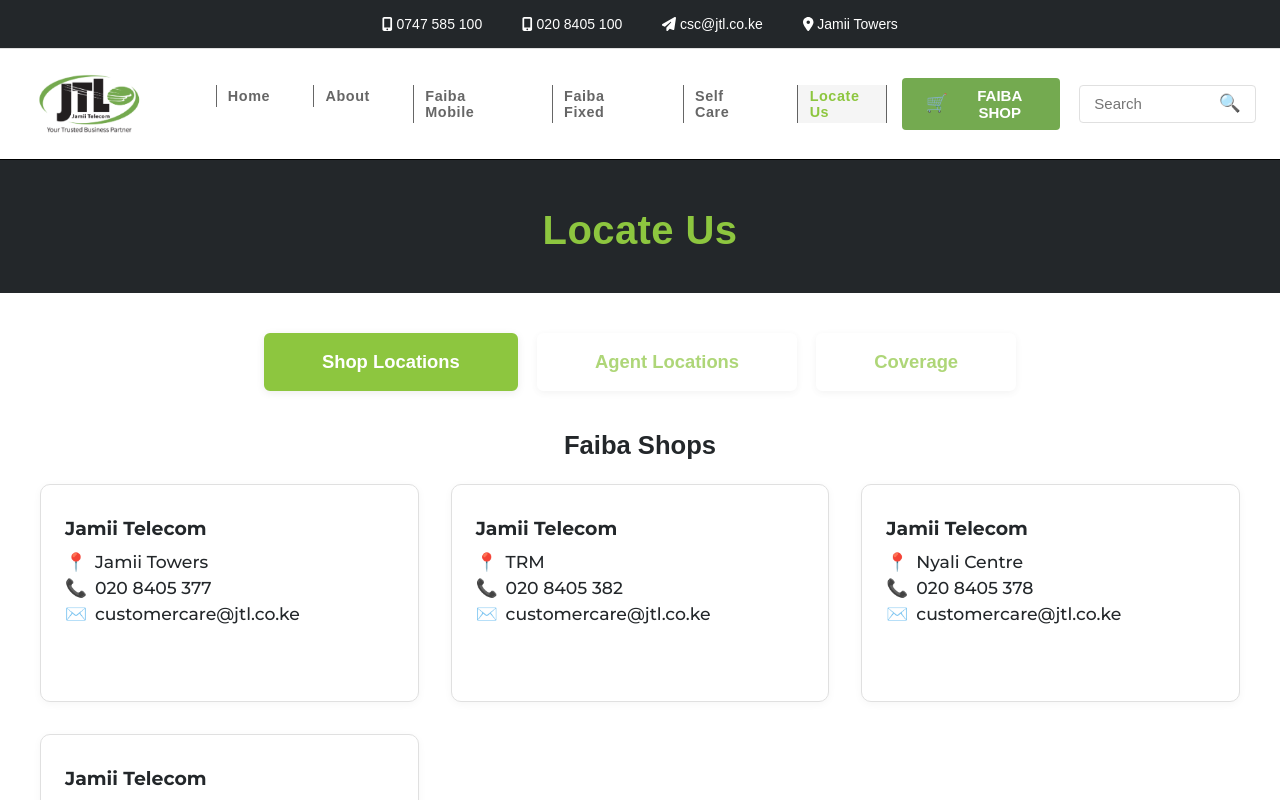
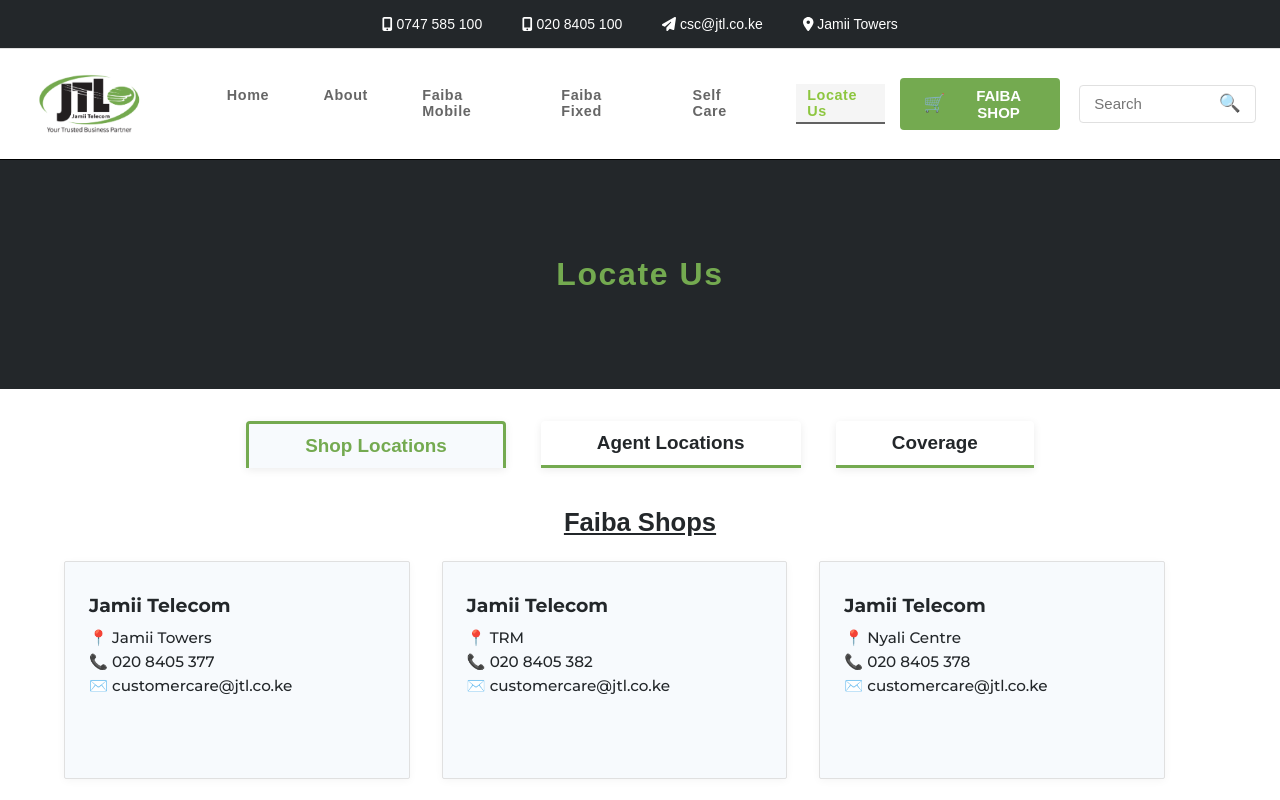
Before and after one commit to tedmorara21/JTL-Website-Refactor, a React (Vite) app in the folder jtl-upgrade-vite/: page /locate-us in a window 1280 px wide. Shown: the top 800 px of the page. Built offline with nearby package versions, Linux system fonts and the light colour scheme.

Commit message:
finished locate us page

```diff
--- a/jtl-upgrade-vite/src/components/Header/Header.css
+++ b/jtl-upgrade-vite/src/components/Header/Header.css
@@ -110,22 +110,23 @@
   border-radius: 0px;
   transition: color 0.2s, background 0.2s;
 
-  border-left: solid 1px rgba(0, 0, 0, .6);
+  /* border-left: solid 1px rgba(0, 0, 0, .6); */
   /* border-right: solid 1px rgba(0, 0, 0, .6); */
 }
 
 .header-links ul li a:hover {
   color: #8dc63f;
   background: #f5f5f5;
-  border-left: solid 1px rgba(0, 0, 0, .6);
+  border-bottom: solid 2px rgba(0, 0, 0, .6);
 }
 
 .header-links ul li a.active {
   color: #8dc63f;
   background: #f5f5f5;
-
+  /*
   border-right: solid 1px rgba(0, 0, 0, .6);
-  border-left: solid 1px rgba(0, 0, 0, .6);
+  border-left: solid 1px rgba(0, 0, 0, .6); */
+  border-bottom: solid 2px rgba(0, 0, 0, .6);
 }
 
 .header-other-links {
--- a/jtl-upgrade-vite/src/pages/faiba fixed/FaibaFixed.css
+++ b/jtl-upgrade-vite/src/pages/faiba fixed/FaibaFixed.css
@@ -22,15 +22,16 @@
   padding: 0.7rem 2.2rem;
   cursor: pointer;
   transition: color 0.2s, border-bottom 0.2s, background 0.2s;
+  box-shadow: 0 2px 8px rgba(0,0,0,0.08);
 
   /* border: solid 2px blue; */
 }
 
 .faiba-fixed-tab.active {
+  background: #f7fafd;
   color: #74aa50;
   border: 3px solid #74aa50;
   border-bottom: none !important;
-  background: #f7fafd;
 }
 
 .faiba-fixed-tab:hover {
--- a/jtl-upgrade-vite/src/pages/faiba mobile/FaibaMobile.css
+++ b/jtl-upgrade-vite/src/pages/faiba mobile/FaibaMobile.css
@@ -22,6 +22,7 @@
   padding: 0.7rem 2.2rem;
   cursor: pointer;
   transition: color 0.2s, border-bottom 0.2s, background 0.2s;
+  box-shadow: 0 2px 8px rgba(0,0,0,0.08);
 
   /* border: solid 2px red;   */
 }
--- a/jtl-upgrade-vite/src/pages/locate us/LocateUs.css
+++ b/jtl-upgrade-vite/src/pages/locate us/LocateUs.css
@@ -1,16 +1,19 @@
 /* Hero Section */
 .locate-hero {
   background: #23272a;
-  color: #8dc63f;
+  color: #74aa50;
   text-align: center;
-  padding: 3rem 1rem 2.5rem 1rem;
-  margin-bottom: 2.5rem;
+  padding-top: 6rem;
+  padding-bottom: 6rem;
+
+  /* border: solid 1px #ff0000; */
 }
+
 .locate-title {
-  font-size: 2.5rem;
+  font-size: 2rem;
   font-weight: 700;
   margin: 0;
-  letter-spacing: 0.01em;
+  letter-spacing: 0.05em;
 }
 
 /* Tabs */
@@ -18,55 +21,67 @@
   display: flex;
   justify-content: center;
   align-items: center;
-  gap: 1.2rem;
-  margin-bottom: 2.5rem;
+  gap: 2.2rem;
+  margin-top: 2rem;
+  margin-bottom: 2rem;
+
+  /* border: solid 1px #ff0000;  */
 }
+
 .locate-tab {
-  background: #fff;
+  background: none;
   border: none;
   outline: none;
-  font-size: 1.15rem;
+  font-size: 1.18rem;
   font-weight: 700;
-  color: #8dc63f;
-  padding: 1rem 3.5rem;
-  border-radius: 6px;
+  color: #23272a;
+  border-bottom: 3px solid #74aa50 !important;
+  border-radius: 4px 4px 0 0;
+  padding: 0.7rem 3.5rem;
+  cursor: pointer;
+  transition: background 0.2s, color 0.2s border-bottom 0.2s;
   box-shadow: 0 2px 8px rgba(0,0,0,0.08);
-  cursor: pointer;
-  transition: background 0.2s, color 0.2s;
-  border: 2px solid #fff;
+  /* border: 2px solid #fff; */
 }
+
 .locate-tab.active {
-  background: #8dc63f;
-  color: #fff;
-  border: 2px solid #8dc63f;
-  cursor: default;
+  background: #f7fafd;
+  color: #74aa50;
+  border: 3px solid #74aa50;
+  border-bottom: none !important;
 }
-.locate-tab:disabled:not(.active) {
-  color: #8dc63f;
-  opacity: 0.7;
-  cursor: not-allowed;
+
+.locate-tab:hover {
+  color: #74aa50;
+  border-bottom: 3px solid #74aa50;
+  background: #f7fafd;
 }
 
 /* Section Titles */
-.locate-section-title {
+.locate-shop-title {
   text-align: center;
   font-size: 1.6rem;
   font-weight: 700;
   color: #23272a;
   margin: 2.5rem 0 1.5rem 0;
+
+  text-decoration: underline;
 }
 
 /* Cards Grid */
 .locate-cards-grid {
   display: grid;
-  grid-template-columns: repeat(auto-fit, minmax(320px, 1fr));
+  grid-template-columns: repeat(auto-fit, minmax(10%, 30%));
   gap: 2rem;
-  max-width: 1200px;
+  max-width: 90%; /* 1200px was the default */
   margin: 0 auto 2.5rem auto;
+
+  /* border: solid 1px #ff0000; */
 }
+
 .locate-card {
-  background: #fff;
-  border-radius: 10px;
+  background: #f7fafd;
+  border-radius: 2px;
   box-shadow: 0 2px 8px rgba(0,0,0,0.04);
   border: 1.5px solid #e0e0e0;
   padding: 2rem 1.5rem 1.5rem 1.5rem;
@@ -74,15 +89,27 @@
   flex-direction: column;
   align-items: flex-start;
   min-height: 160px;
-  font-size: 1.08rem;
+  font-size: 0.95rem;
   font-family: 'Montserrat', Arial, Helvetica, sans-serif;
+  transition: transform 0.3s ease, box-shadow 0.3s ease;
+
+  /* border: solid 1px #ff0000;  */
 }
+
+.locate-card:hover {
+  background: #f7fafd;
+  transform: translateY(-5px);
+}
+
 .locate-card-title {
   font-size: 1.18rem;
-  font-weight: 700;
+  font-weight: 1000;
   color: #23272a;
   margin-bottom: 0.7rem;
+
+  /* border: solid 1px #ff0000; */
 }
+
 .locate-card-row {
   display: flex;
   align-items: center;
@@ -91,12 +118,13 @@
   margin-bottom: 0.3rem;
   word-break: break-word;
 }
+
 .locate-icon {
   font-size: 1.1rem;
   color: #8dc63f;
 }
 
-@media (max-width: 900px) {
+@media (max-width: 600px) {
   .locate-cards-grid {
     grid-template-columns: 1fr;
     gap: 1.2rem;
@@ -105,4 +133,124 @@
     flex-direction: column;
     gap: 0.7rem;
   }
+  .coverage-grid {
+    grid-template-columns: 1fr; /* Stack in one column on small screens */
+  }
 }
+
+/***********************************************************/
+/* Agent Map Section */
+.agent-location-container {
+  padding: 2rem;
+  display: flex;
+  flex-direction: column;
+  align-items: center;
+}
+
+.agent-map-section {
+  width: 100%;
+  max-width: 800px;
+  /* margin-bottom: 1.5rem; */
+
+  /* border: solid 1px #000000;   */
+}
+
+.agent-locate-button-wrapper {
+  align-items: center;
+  text-align: center;
+  padding-top: 1rem;
+  padding-bottom: 1rem;
+
+  /* border: solid 1px blue; */
+}
+
+.locate-nearest-agent-btn {
+  background-color: #4caf50;
+  color: white;
+  padding: 10px 20px;
+  border: none;
+  font-weight: bold;
+  cursor: pointer;
+  border-radius: 4px;
+}
+
+.agent-map-iframe {
+  padding: 1rem;
+  /* border: solid 1px #000000; */
+}
+
+/* Coverage Section */
+.coverage-section {
+  padding: 2rem;
+  text-align: center;
+
+  /* border: solid 1px #ff0000; */
+}
+
+.coverage-title {
+  font-size: 1.8rem;
+  font-weight: 700;
+  margin-bottom: 0.5rem;
+}
+
+.coverage-subtitle {
+  font-size: 1.1rem;
+  color: #444;
+  margin-bottom: 2rem;
+  /* margin-bottom: 20px;
+  margin-top: 1.2rem;
+  margin-bottom: 1.2rem; */
+
+  /* border: solid 1px #ff0000;  */
+}
+
+.coverage-grid {
+  display: grid;
+  /* grid-template-columns: repeat(auto-fit, minmax(250px, 1fr)); */
+  grid-template-columns: repeat(2, 1fr); /* ✅ exactly 2 columns */
+  gap: 1.5rem;
+  max-width: 1000px;
+  margin: 0 auto;
+  justify-items: center;
+  margin-top: 2rem;
+
+  /* border: solid 1px blue;  */
+}
+
+.coverage-card {
+  background: #f7fafd;
+  border: 1.5px solid #e0e0e0;
+  border-radius: 4px;
+  box-shadow: 0px 2px 8px rgba(0, 0, 0, 0.04);
+  padding: 2rem 1.5rem;
+  text-align: center;
+  width: 80%;
+  /*max-width: 220px; */
+  transition: transform 0.3s ease, box-shadow 0.3s ease;
+
+  /* border: solid 3px green; */
+}
+
+.coverage-card:hover {
+  transform: translateY(-5px);
+}
+
+.coverage-region-name {
+  font-size: 18px;
+  margin-bottom: 1rem;
+  font-weight: 600;
+}
+
+.coverage-btn {
+  background-color: #74aa50;
+  color: white;
+  border: none;
+  padding: 0.6rem 1rem;
+  cursor: pointer;
+  border-radius: 4px;
+  font-weight: 500;
+}
+
+.coverage-btn:hover {
+  background-color: #39943d; /* slight darken */
+}
--- a/jtl-upgrade-vite/src/pages/locate us/LocateUs.jsx
+++ b/jtl-upgrade-vite/src/pages/locate us/LocateUs.jsx
@@ -1,10 +1,12 @@
-import React from 'react';
+import React, { useState } from 'react';
+
 import Header from '../../components/Header/Header';
 import AppDownload from '../../components/AppDownload/AppDownload';
 import Footer from '../../components/Footer/Footer';
+
 import './LocateUs.css';
 
-const shopTabs = [
+const locateTabs = [
   'Shop Locations',
   'Agent Locations',
   'Coverage',
@@ -46,19 +48,19 @@
   {
     name: 'Compnet',
     location: 'Nairobi CBD',
-    phone: '254747356631',
+    phone: '+254747356631',
     email: 'info@compnetadvisory.com',
   },
   {
     name: 'FonesRUS',
     location: 'Nairobi CBD',
-    phone: '254703828282',
+    phone: '+254703828282',
     email: 'info@compnetadvisory.com',
   },
   {
     name: 'Maguma',
     location: 'Thika',
-    phone: '254701367102',
+    phone: '+254701367102',
     email: 'kimanikabata@gmail.com',
   },
   {
@@ -75,44 +77,26 @@
   },
 ];
 
-export default function LocateUs() {
+const shopLocationsRender = () => {
   return (
     <>
-      <Header />
-      <main className="locate-main">
-        {/* Hero Section */}
-        <section className="locate-hero">
-          <h1 className="locate-title">Locate Us</h1>
-        </section>
+      {/* Faiba Shops */}
+      <h2 className="locate-shop-title"> Faiba Shops </h2>
 
-        {/* Tabs */}
-        <div className="locate-tabs">
-          {shopTabs.map((tab, idx) => (
-            <button
-              key={tab}
-              className={`locate-tab${idx === 0 ? ' active' : ''}`}
-              disabled={idx !== 0}
-            >
-              {tab}
-            </button>
-          ))}
-        </div>
-
-        {/* Faiba Shops */}
-        <h2 className="locate-section-title">Faiba Shops</h2>
       <div className="locate-cards-grid">
         {faibaShops.map((shop, idx) => (
           <div className="locate-card" key={idx}>
-              <div className="locate-card-title">{shop.name}</div>
-              <div className="locate-card-row"><span className="locate-icon">📍</span>{shop.location}</div>
-              <div className="locate-card-row"><span className="locate-icon">📞</span>{shop.phone}</div>
-              <div className="locate-card-row"><span className="locate-icon">✉️</span>{shop.email}</div>
+            <div className="locate-card-title"> {shop.name} </div>
+            <div className="locate-card-row"> 📍 {shop.location} </div>
+            <div className="locate-card-row"> 📞 {shop.phone} </div>
+            <div className="locate-card-row"> ✉️ {shop.email} </div>
           </div>
         ))}
       </div>
 
       {/* Dealers */}
-        <h2 className="locate-section-title">Dealers</h2>
+      <h2 className="locate-shop-title"> Dealers </h2>
+
       <div className="locate-cards-grid">
         {dealers.map((dealer, idx) => (
           <div className="locate-card" key={idx}>
@@ -123,7 +107,88 @@
           </div>
         ))}
       </div>
+    </>
+  )
+}
+
+const agentLocationsRender = () => {
+  return (
+    <div className="agent-location-container">
+      <div className="agent-map-section">
+        <div className="agent-locate-button-wrapper">
+          <button className="locate-nearest-agent-btn"> LOCATE NEAREST AGENT </button>
+        </div>
+
+        <iframe
+          className='agent-map-iframe'
+          title="Faiba Agent Locations"
+          width="100%"
+          height="450"
+          frameBorder="0"
+          src="https://www.google.com/maps/embed?pb=!1m18!1m12!1m3!1d8171118.443060526!2d32.60865740015342!3d0.15389973846571!2m3!1f0!2f0!3f0!3m2!1i1024!2i768!4f13.1!3m3!1m2!1s0x182780d08350900f%3A0x403b0eb0a1976dd9!2sKenya!5e0!3m2!1sen!2ske!4v1752839538401!5m2!1sen!2ske"
+          loading="lazy"
+        ></iframe>
+      </div>
+    </div>
+  );
+};
+
+const coverageRender = () => {
+  const regions = [
+    "Nairobi",
+    "Coast",
+    "Central",
+    "Eastern",
+    "Western",
+    "Nyanza",
+    "Rift-Valley",
+  ];
+
+  return (
+    <div className="coverage-section">
+      <h3 className="coverage-title"> Regions </h3>
+      <span className="coverage-subtitle"> Shows the areas Faiba Mobile covers </span>
+
+      <div className="coverage-grid">
+        {regions.map((region, idx) => (
+          <div className="coverage-card" key={idx}>
+            <div className="coverage-region-name">{region}</div>
+            <button className="coverage-btn">SEE COVERAGE</button>
+          </div>
+        ))}
+      </div>
+    </div>
+  );
+}
+
+export default function LocateUs() {
+  const [activeTab, setActiveTab] = useState(0);
+
+  return (
+    <>
+      <Header />
+
+      <main className="locate-main">
+        <section className="locate-hero">
+          <h1 className="locate-title"> Locate Us </h1>
+        </section>
+
+        {/* Tabs */}
+        <div className="locate-tabs">
+          { locateTabs.map((tab, idx) => (
+            <button
+              key={tab}
+              className={`locate-tab${activeTab === idx ? ' active' : ''}`}
+              onClick={() => setActiveTab(idx)}
+            > {tab} </button>
+          )) }
+        </div>
+
+        { activeTab === 0 && shopLocationsRender() }
+        { activeTab === 1 && agentLocationsRender() }
+        { activeTab === 2 && coverageRender() }
       </main>
+
       <AppDownload />
       <Footer />
     </>
```
Lines whose indentation alone changed are shown as unchanged.
